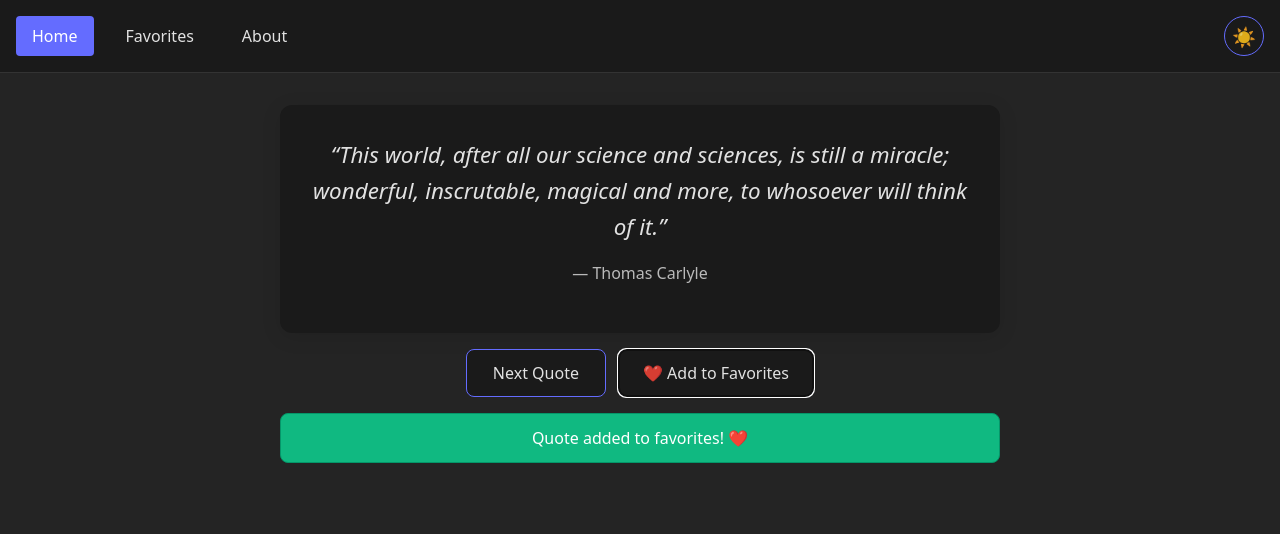
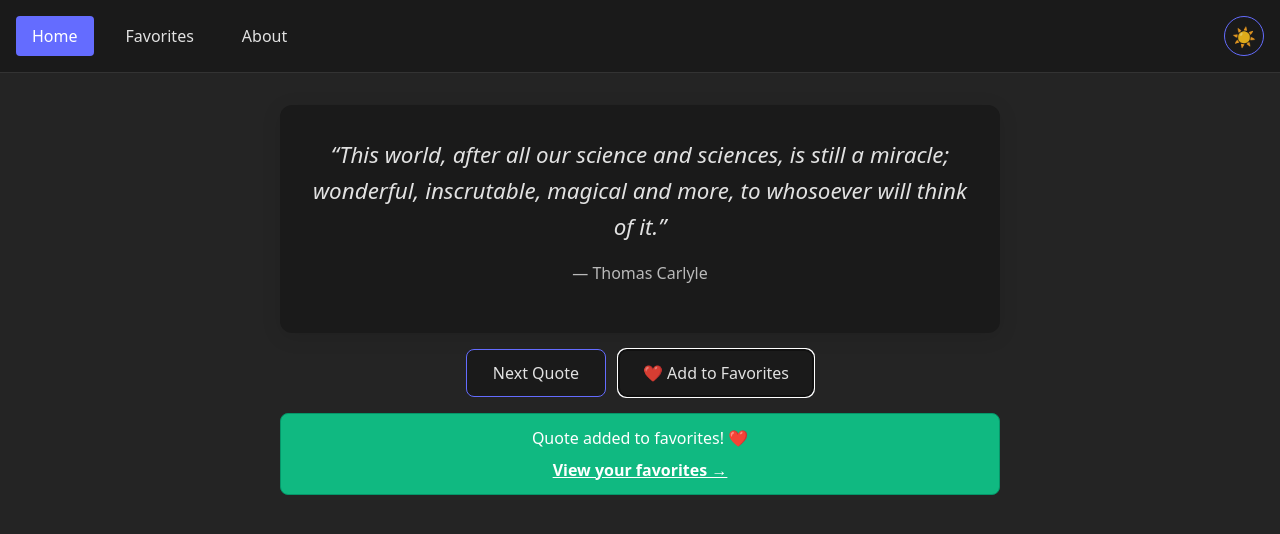
Before and after one commit to amirmojiry/Daily-Quotes-App, a Vue app: page / in a window 1280 px wide. Both pictures are taken after a click on the button "❤️ Add to Favorites". Shown: the top 534 px of the page. Built offline with nearby package versions, Linux system fonts and the light colour scheme.

Commit message:
Add link to view favorites in success message on HomeView.vue
- Display a link to the favorites page when the success message includes 'favorites'
- Enhance styling for the message link to improve user experience

```diff
--- a/src/views/HomeView.vue
+++ b/src/views/HomeView.vue
@@ -11,6 +11,9 @@
     <!-- Success message -->
     <div v-if="showMessage" class="message success-message">
       {{ message }}
+      <div v-if="message.includes('favorites')" class="message-link">
+        <router-link to="/favorites">View your favorites →</router-link>
+      </div>
     </div>
   </div>
 </template>
@@ -148,6 +151,21 @@ onMounted(() => {
   border: 1px solid #059669;
 }
 
+.message-link {
+  margin-top: 0.5rem;
+}
+
+.message-link a {
+  color: white;
+  text-decoration: underline;
+  font-weight: 600;
+  transition: opacity 0.2s ease;
+}
+
+.message-link a:hover {
+  opacity: 0.8;
+}
+
 @keyframes slideIn {
   from {
     opacity: 0;
```
